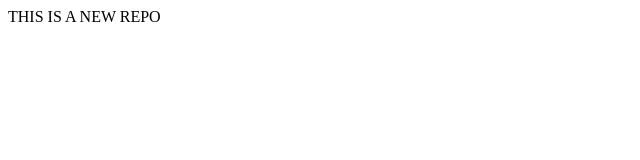
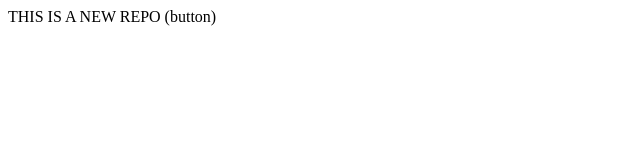
Before and after one commit to harshalkan-ai/localrepo, a plain HTML site: page index.html in a window 1280 px wide. Shown: the full height of the page, 0-640 px from the left. Drawn offline with Linux system fonts and the light colour scheme.

```diff
--- a/index.html
+++ b/index.html
@@ -1 +1 @@
-<p>THIS IS A NEW REPO</p>
+<p>THIS IS A NEW REPO (button)</p>
```
